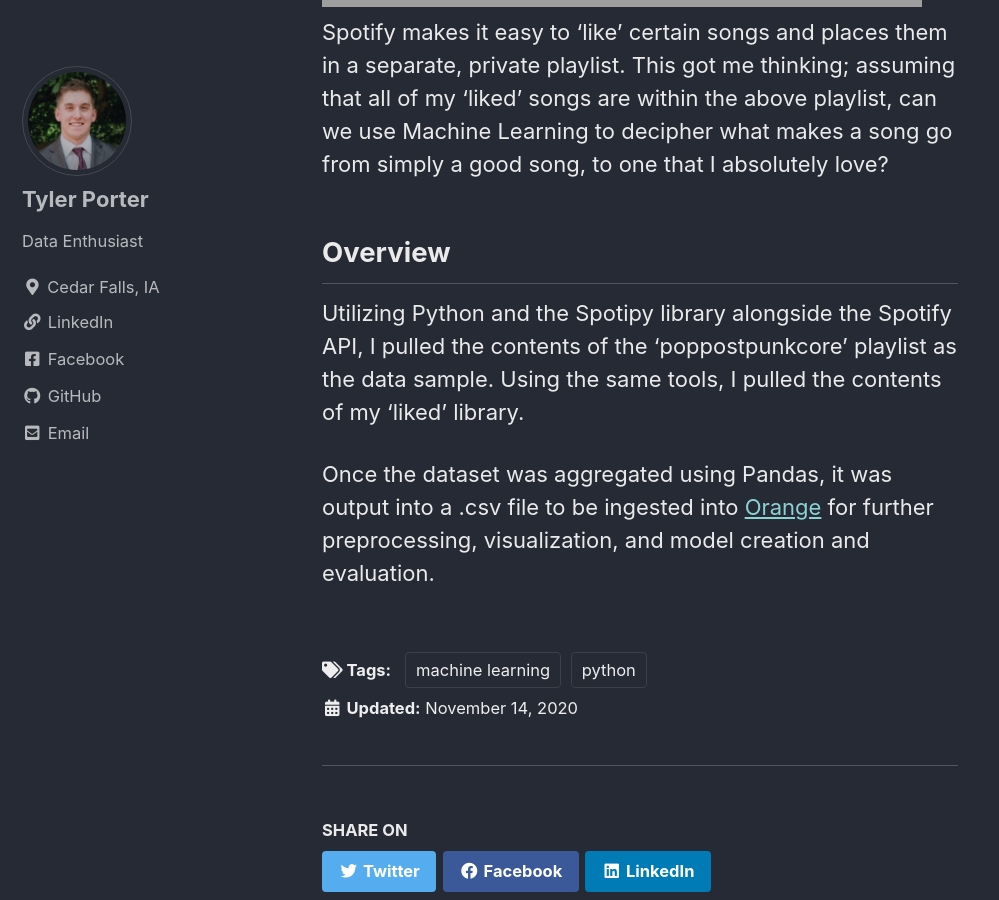
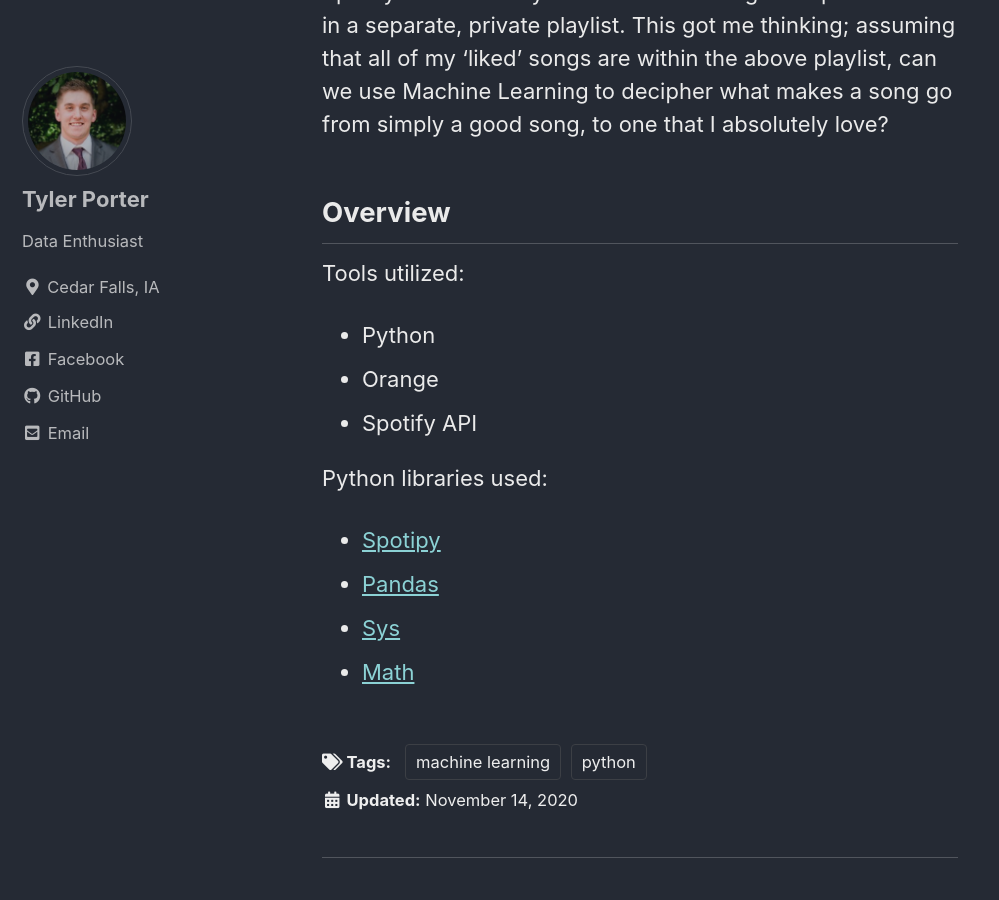
Before and after one commit to tyljporter/typo.github.io, a Jekyll site: the page built from _posts/2020-11-08-Spotify.md, in a window 1280 px wide and 900 px high, scrolled down 995 px. Shown: the whole window, without its empty margins (0-999 px from the left). Built offline with Jekyll 4.4.1, drawn with Linux system fonts in a browser that asks for light colours; cached includes are drawn as plain includes; grey boxes are pictures that could not be loaded.

Commit message:
Spotify v8

```diff
--- a/_posts/2020-11-08-Spotify.md
+++ b/_posts/2020-11-08-Spotify.md
@@ -10,7 +10,7 @@
 
 In my Spotify library, I have a master playlist of songs that fit into my favorite mash-up of genres: Post-harcore, pop punk, metalcore, and alt-rock.
 <div>
-  <iframe src="https://open.spotify.com/embed/playlist/3dgfLqrR0v70pKNb961q6q" width="600" height="420" frameborder="0" allowtransparency="true" allow="encrypted-media"></iframe>
+  <iframe src="https://open.spotify.com/embed/playlist/3dgfLqrR0v70pKNb961q6q" width="300" height="380" frameborder="0" allowtransparency="true" allow="encrypted-media"></iframe>
 </div>
 
 
@@ -18,6 +18,13 @@
 This got me thinking; assuming that all of my 'liked' songs are within the above playlist, can we use Machine Learning to decipher what makes a song go from simply a good song, to one that I absolutely love?
 
 ## Overview
-Utilizing Python and the Spotipy library alongside the Spotify API, I pulled the contents of the 'poppostpunkcore' playlist as the data sample. Using the same tools, I pulled the contents of my 'liked' library.
+Tools utilized:
+* Python
+* Orange
+* Spotify API
 
-Once the dataset was aggregated using Pandas, it was output into a .csv file to be ingested into [Orange](https://orange.biolab.si/) for further preprocessing, visualization, and model creation and evaluation.
+Python libraries used:
+* [Spotipy](https://spotipy.readthedocs.io/en/2.16.1/#)
+* [Pandas](https://pandas.pydata.org/docs/)
+* [Sys](https://docs.python.org/3/library/sys.html)
+* [Math](https://docs.python.org/3/library/math.html)
```
